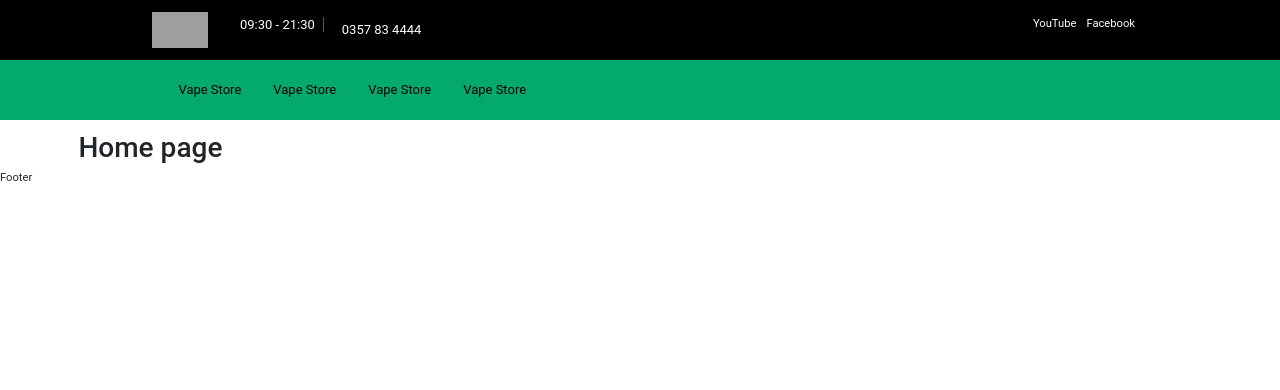
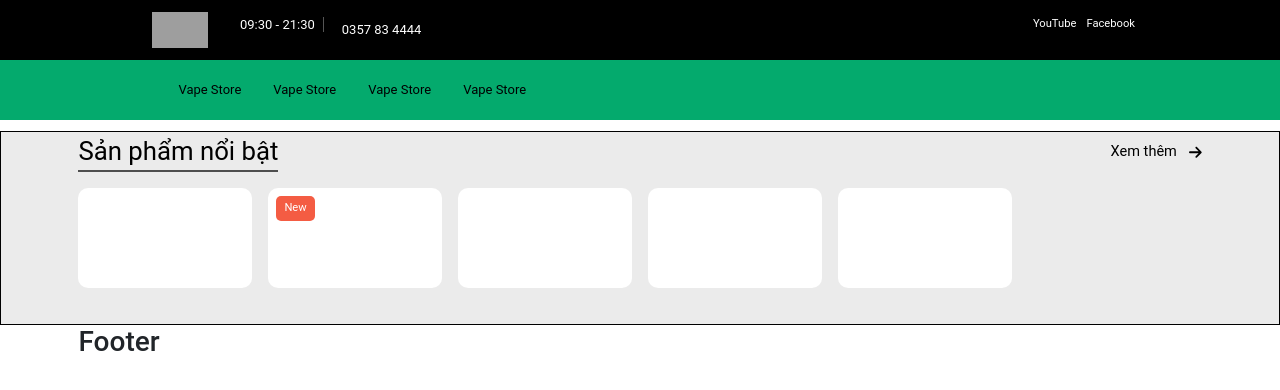
Before and after one commit to MinhDat2001/vape_frontend, a React (Create React App) app: page / in a window 1280 px wide. Shown: the top 390 px of the page. Built offline with nearby package versions, Linux system fonts and the light colour scheme; grey boxes are pictures that could not be loaded.

Commit message:
start creating home page

```diff
--- a/package.json
+++ b/package.json
@@ -3,6 +3,11 @@
     "version": "0.1.0",
     "private": true,
     "dependencies": {
+        "@fortawesome/fontawesome-svg-core": "^1.3.0",
+        "@fortawesome/free-brands-svg-icons": "^6.0.0",
+        "@fortawesome/free-regular-svg-icons": "^6.0.0",
+        "@fortawesome/free-solid-svg-icons": "^6.0.0",
+        "@fortawesome/react-fontawesome": "^0.1.17",
         "@testing-library/jest-dom": "^5.16.5",
         "@testing-library/react": "^13.4.0",
         "@testing-library/user-event": "^13.5.0",
@@ -11,6 +16,7 @@
         "classnames": "^2.3.2",
         "css-reset-and-normalize": "^2.3.6",
         "react": "^18.2.0",
+        "react-bootstrap": "^2.7.2",
         "react-dom": "^18.2.0",
         "react-router-dom": "^6.8.2",
         "react-scripts": "5.0.1",
--- a/src/components/GlobalStyles/GlobalStyles.scss
+++ b/src/components/GlobalStyles/GlobalStyles.scss
@@ -26,6 +26,7 @@
     max-width: 1000px;
     margin: auto;
 }
+
 html {
     font-size: 70%;
 }
@@ -33,7 +34,9 @@ html {
 body {
     font-size: 1.6rem;
     margin: 0;
+    line-height: 1.5;
 }
+
 .page-active {
     background-color: var(--pagination-button-bg) !important;
     color: var(--text-color-w) !important;
--- a/src/components/Layout/DefaultLayout/Footer/index.js
+++ b/src/components/Layout/DefaultLayout/Footer/index.js
@@ -1,5 +1,5 @@
 function Footer() {
-    return <div>Footer</div>
+    return <h1 className="container ">Footer</h1>;
 }
 
-export default Footer
+export default Footer;
--- a/src/components/Layout/DefaultLayout/index.js
+++ b/src/components/Layout/DefaultLayout/index.js
@@ -1,13 +1,13 @@
-import Header from './Header'
-import Footer from './Footer'
+import Header from './Header';
+import Footer from './Footer';
 function DefaultLayout({ children }) {
     return (
         <div>
             <Header />
-            <div className="container">{children}</div>
+            {children}
             <Footer />
         </div>
-    )
+    );
 }
 
-export default DefaultLayout
+export default DefaultLayout;
--- /dev/null
+++ b/src/pages/user/Home/css/home.module.scss
@@ -0,0 +1,56 @@
+.home {
+    border: 1px solid black;
+    background-color: rgb(235, 235, 235);
+    box-sizing: border-box;
+    .section-product {
+        .top {
+            display: flex;
+            justify-content: space-between;
+            align-items: center;
+            a {
+                text-decoration: none;
+                color: black;
+                &:hover {
+                    color: #f45c43;
+                }
+            }
+            .title {
+                font-size: 2.3rem;
+                border-bottom: 2px solid rgb(78, 78, 78);
+            }
+
+            .more {
+                font-size: 1.3rem;
+                display: flex;
+                align-items: center;
+                span {
+                    padding-right: 12px;
+                }
+            }
+        }
+        .product-list {
+            padding: 16px 0;
+        }
+    }
+}
+
+.card {
+    min-height: 100px;
+    background-color: white;
+    margin-bottom: 20px;
+    border-radius: 10px;
+    padding: 8px;
+    position: relative;
+}
+
+.tag {
+    color: white;
+    font-size: 1rem;
+    border-radius: 5px;
+    background-color: #f45c43;
+    display: inline-block;
+    padding: 4px 8px;
+    position: absolute;
+    top: 8px;
+    left: 8px;
+}
--- a/src/pages/user/Home/index.js
+++ b/src/pages/user/Home/index.js
@@ -1,5 +1,63 @@
+import classNames from 'classnames/bind';
+
+import { FontAwesomeIcon } from '@fortawesome/react-fontawesome';
+import { faArrowRight } from '@fortawesome/free-solid-svg-icons';
+
+import { Container, Row, Col } from 'react-bootstrap';
+
+import styles from './css/home.module.scss';
+
+import { Link } from 'react-router-dom';
+
+import Tag from './tag';
+
+const cx = classNames.bind(styles);
+
 function Home() {
-    return <h1>Home page</h1>
+    return (
+        <main className={cx(['home'])}>
+            <Container>
+                <section className={cx(['section-product'])}>
+                    <div className={cx(['top'])}>
+                        <Link className={cx(['title'])}>Sản phẩm nổi bật</Link>
+                        <Link className={cx(['more'])}>
+                            <span>Xem thêm</span>
+                            <FontAwesomeIcon icon={faArrowRight} />
+                        </Link>
+                    </div>
+                    <div className={cx(['product-list'])}>
+                        <Row>
+                            <Col lg={2} md={4} sm={6}>
+                                <div className={cx(['card'])}>
+                                    <Tag />
+                                </div>
+                            </Col>
+                            <Col lg={2} md={4} sm={6}>
+                                <div className={cx(['card'])}>
+                                    <Tag status={'new'} />
+                                </div>
+                            </Col>
+                            <Col lg={2} md={4} sm={6}>
+                                <div className={cx(['card'])}>
+                                    <Tag />
+                                </div>
+                            </Col>
+                            <Col lg={2} md={4} sm={6}>
+                                <div className={cx(['card'])}>
+                                    <Tag />
+                                </div>
+                            </Col>
+                            <Col lg={2} md={4} sm={6}>
+                                <div className={cx(['card'])}>
+                                    <Tag />
+                                </div>
+                            </Col>
+                        </Row>
+                    </div>
+                </section>
+            </Container>
+        </main>
+    );
 }
 
-export default Home
+export default Home;
--- /dev/null
+++ b/src/pages/user/Home/tag.jsx
@@ -0,0 +1,17 @@
+import React from 'react';
+import styles from './css/home.module.scss';
+import classNames from 'classnames/bind';
+const cx = classNames.bind(styles);
+
+function Tag({ status }) {
+    switch (status) {
+        case 'new':
+            return <div className={cx(['tag'])}>New</div>;
+        case 'hot':
+            return <div className={cx(['tag'])}>Hot</div>;
+        default:
+            break;
+    }
+}
+
+export default Tag;
```
Also changed, not shown: src/App.js (+11 -11 lines), .prettierrc.json (deleted), 2 other files (tests, documents, lock files or other folders).
